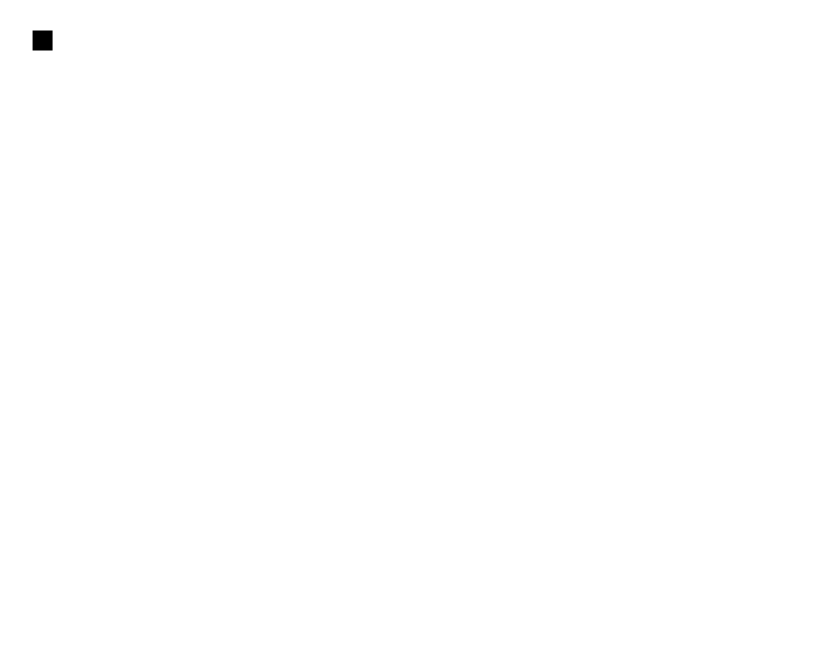
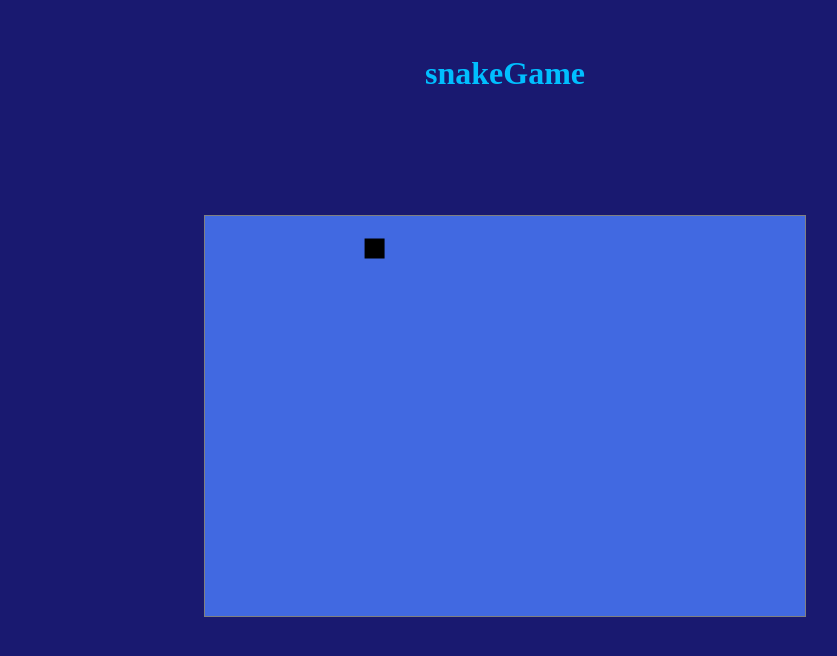
Before and after one commit to Brunomml/jogo-da-cobrinha, a website with bundled scripts: page index.html in a window 1280 px wide. Shown: the whole page, without its empty margins (135-972 px from the left). Built offline with nearby package versions, Linux system fonts and the light colour scheme.

Commit message:
mais ou menos bonito

```diff
--- a/index.html
+++ b/index.html
@@ -9,6 +9,7 @@
     <script type="module" src='main.js'></script>
 </head>
 <body>
+    <h1>snakeGame</h1>
     <canvas width="600" height="400" class="canvas"></canvas>
 </body>
 </html>
--- a/src/draw.js
+++ b/src/draw.js
@@ -1,5 +1,5 @@
 function createDraw() {
-    const cnv = window.document.querySelector("canvas")
+    const cnv = window.document.querySelector(".canvas")
     const ctx = cnv.getContext("2d")
     let player;
 
--- a/style.css
+++ b/style.css
@@ -0,0 +1,17 @@
+/*
+cores:
+    DeepSkyBlue
+    MidnightBlue
+    RoyalBlue
+*/
+body{
+    text-align: center;
+    background: MidnightBlue;
+    color: DeepSkyBlue;
+    margin-top: 55px;
+}
+.canvas{
+    background: RoyalBlue;
+    margin-top: 8%;
+    border: solid 1px grey;
+}
```
